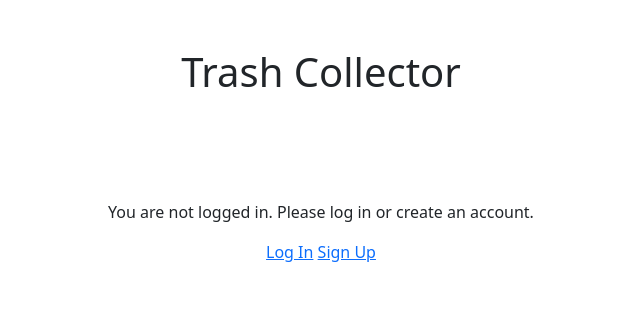
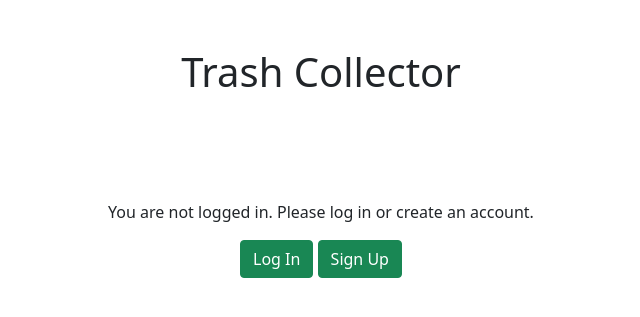
Before and after one commit to BrennanKnopf/TrashCollector, a Django app: page / in a window 1280 px wide. Shown: the top 317 px of the page, without its empty margins (319-959 px from the left). Run offline with Django 3.2, Linux system fonts and the light colour scheme.

Commit message:
Made styling changes to the buttons.

```diff
--- a/trash_collector/customers/templates/customers/create.html
+++ b/trash_collector/customers/templates/customers/create.html
@@ -12,7 +12,7 @@
     Address: <input type="text" name="address" id="address"><br />
     Zip Code: <input type="text" name="zip_code" id="zip_code"><br />
     Choose your Weekly Pickup Day: <input type="text" name="weekly_pickup" id="weekly_pickup"><br />
-    <input type="submit" value="Register">
+    <input type="submit" value="Register" class="btn btn-success">
 </form>
 
 {% endblock %}
--- a/trash_collector/employees/templates/employees/edit_profile.html
+++ b/trash_collector/employees/templates/employees/edit_profile.html
@@ -17,7 +17,7 @@
     Zip Code: <input type="text" name="zip_code" id="zip_code" value="{{logged_in_employee.zip_code}}">
     <br />
     <br />
-    <input type="submit" value="Submit">
+    <input type="submit" value="Submit"class="btn btn-success" >
 </form>
 
 {% endblock %}
--- a/trash_collector/templates/home.html
+++ b/trash_collector/templates/home.html
@@ -14,8 +14,8 @@
   <p><a href="{% url 'logout' %}">Log Out</a></p>
 {% else %}
   <p>You are not logged in. Please log in or create an account.</p>
-  <a href="{% url 'login' %}">Log In</a>
-  <a href="{% url 'accounts:register' %}">Sign Up</a>
+  <a href="{% url 'login' %}" type="button" class="btn btn-success">Log In</a>
+  <a href="{% url 'accounts:register' %}" type="button" class="btn btn-success">Sign Up</a>
 {% endif %}
 {% endblock %}
 
--- a/trash_collector/templates/registration/login.html
+++ b/trash_collector/templates/registration/login.html
@@ -9,8 +9,8 @@
   <form method="post">
     {% csrf_token %}
     {{ form.as_p }}
-    <button type="submit">Log In</button>
+    <button type="submit"class="btn btn-success" >Log In</button>
   </form>
   <br />
-  <p>No account? <a href='{% url "accounts:register" %}'>Register instead</a></p>
+  <p>No account? <a href='{% url "accounts:register" %}' type="button"class="btn btn-success" >Register instead</a></p>
 {% endblock %}
```
Also changed, not shown: trash_collector/employees/templates/employees/index.html (+7 -1 lines).
